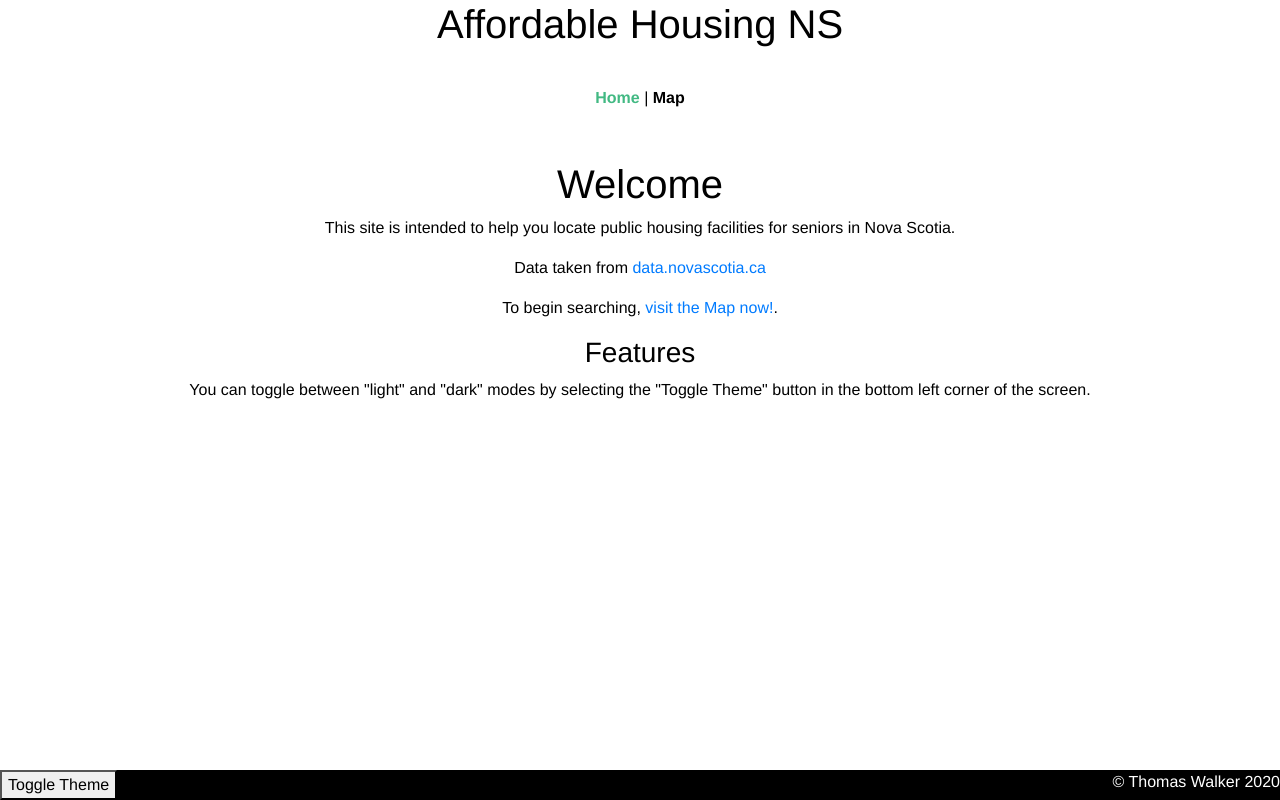
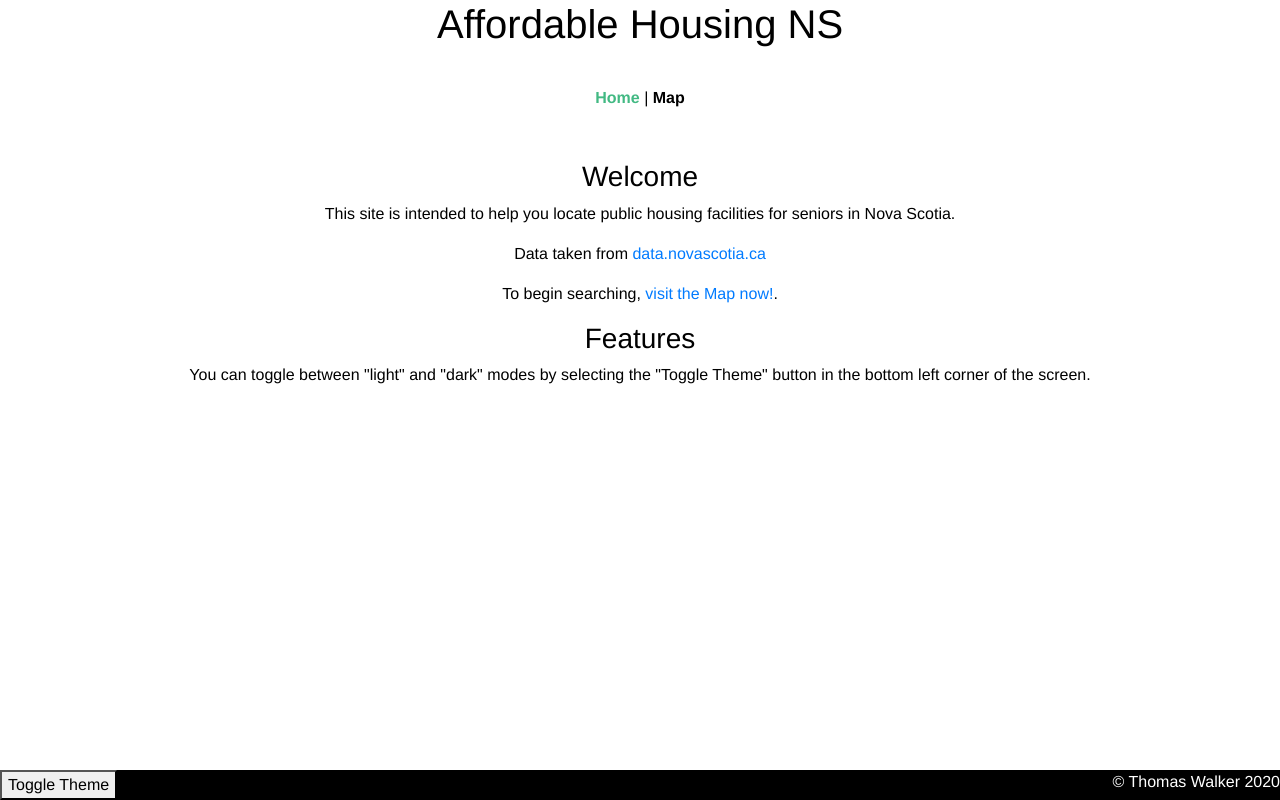
Before and after one commit to walkert1998/COMP-2513, a Vue app in the folder Final Project/mevn-app/: page /#/ in a window 1280 px wide. Built offline with nearby package versions, Linux system fonts and the light colour scheme.

Commit message:
updated home page

```diff
--- a/Final Project/mevn-app/src/views/Home.vue
+++ b/Final Project/mevn-app/src/views/Home.vue
@@ -1,6 +1,6 @@
 <template>
   <div class="home">
-    <h1>Welcome</h1>
+    <h3>Welcome</h3>
     <p>This site is intended to help you locate public housing facilities for seniors in Nova Scotia.</p>
     <p>Data taken from <a target="_blank" href="https://data.novascotia.ca/Community-Services/Public-Housing-Units-Nova-Scotia-Seniors/2d4m-9e6x">data.novascotia.ca</a></p>
     <p>To begin searching, <router-link to="/map">visit the Map now!</router-link>.</p>
```
